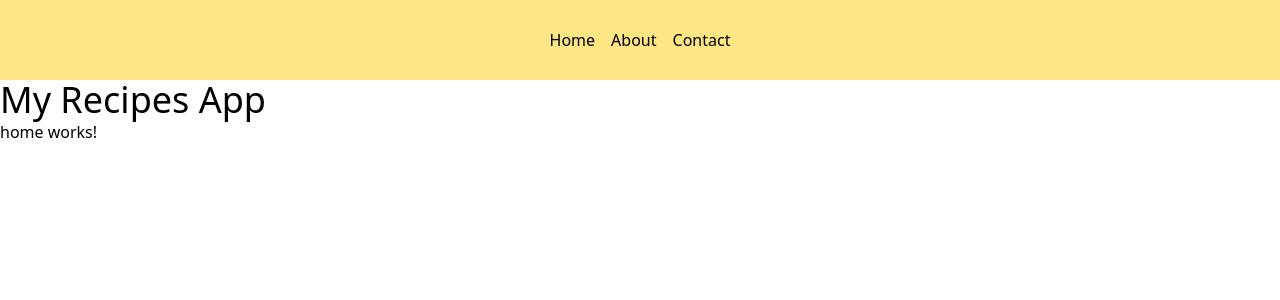
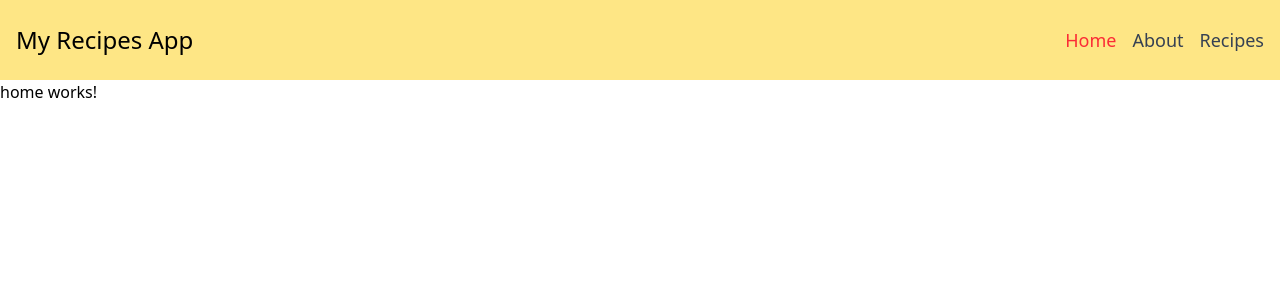
Before and after one commit to ShadeVI/Angular-recipes, an Angular app: page / in a window 1280 px wide. Shown: the top 300 px of the page. Built offline with nearby package versions, Linux system fonts and the light colour scheme.

Commit message:
Refactor navigation in AppComponent for improved layout and accessibility

```diff
--- a/src/app/app.component.html
+++ b/src/app/app.component.html
@@ -1,10 +1,12 @@
 <header>
-  <nav class="h-20 bg-amber-200 p-4 flex justify-center items-center gap-4">
-    <a routerLink="/">Home</a>
-    <a routerLink="/about">About</a>
-    <a routerLink="/recipes">Contact</a>
+  <nav class="h-20 bg-amber-200 p-4 flex justify-between items-center">
+    <span class="text-2xl text-center py-4">{{logoTitle}}</span>
+    <div class="flex justify-center gap-4 text-lg text-gray-700">
+      <a routerLink="/" routerLinkActive="text-red-500" [routerLinkActiveOptions]="{exact: true}" class="hover:underline">Home</a>
+      <a routerLink="/about" routerLinkActive="text-red-500" class="hover:underline">About</a>
+      <a routerLink="/recipes" routerLinkActive="text-red-500" class="hover:underline">Recipes</a>
+    </div>
   </nav>
-  <h1 class="text-4xl">My Recipes App</h1>
 </header>
 <main>
   <router-outlet />
--- a/src/app/app.component.ts
+++ b/src/app/app.component.ts
@@ -1,12 +1,12 @@
 import { Component } from '@angular/core';
-import { RouterOutlet, RouterLink } from '@angular/router';
+import { RouterOutlet, RouterLink, RouterLinkActive } from '@angular/router';
 
 @Component({
   selector: 'app-root',
-  imports: [RouterOutlet, RouterLink],
+  imports: [RouterOutlet, RouterLink, RouterLinkActive],
   templateUrl: './app.component.html',
   styleUrl: './app.component.css'
 })
 export class AppComponent {
-  title = 'angular-recipes';
+  logoTitle = 'My Recipes App';
 }
```
